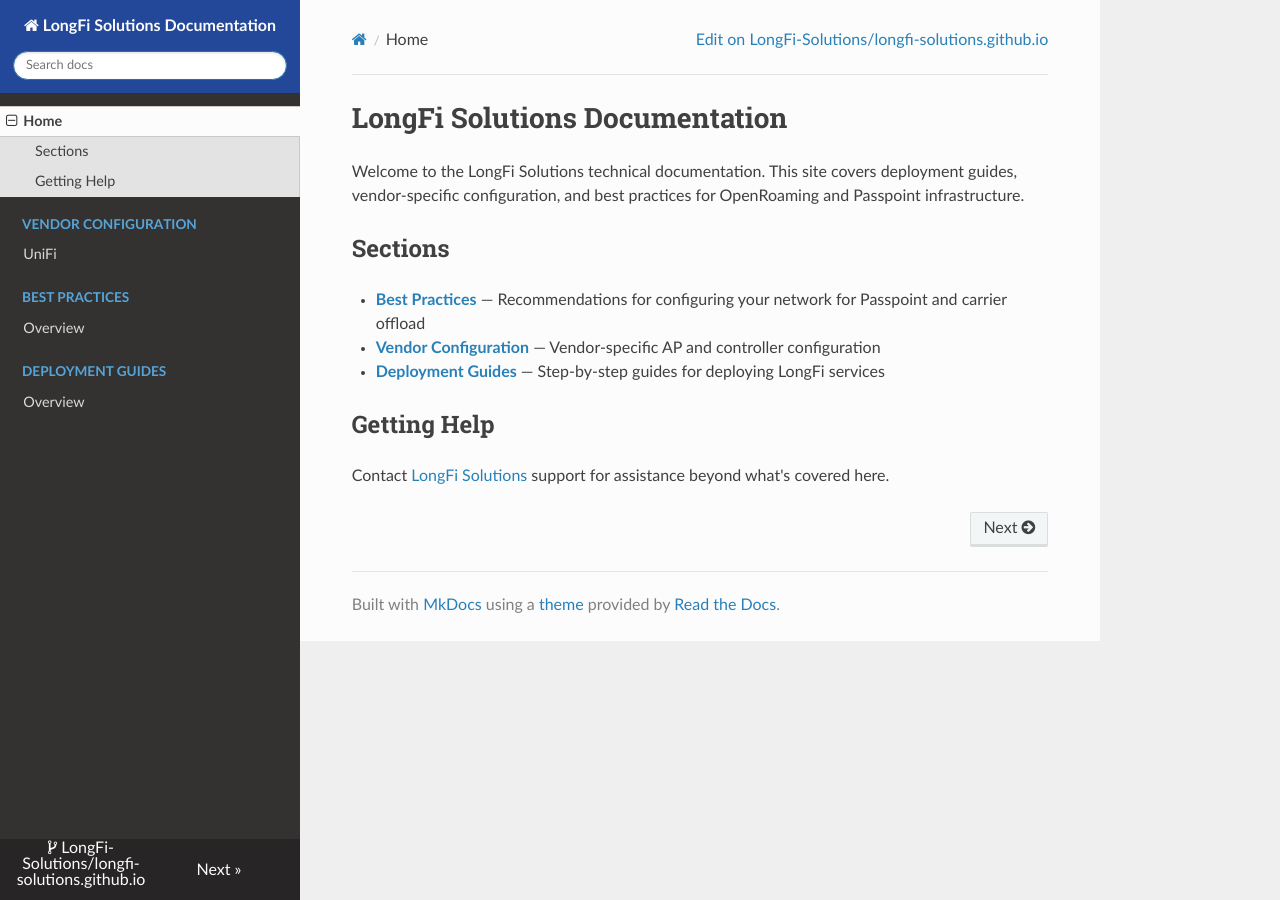
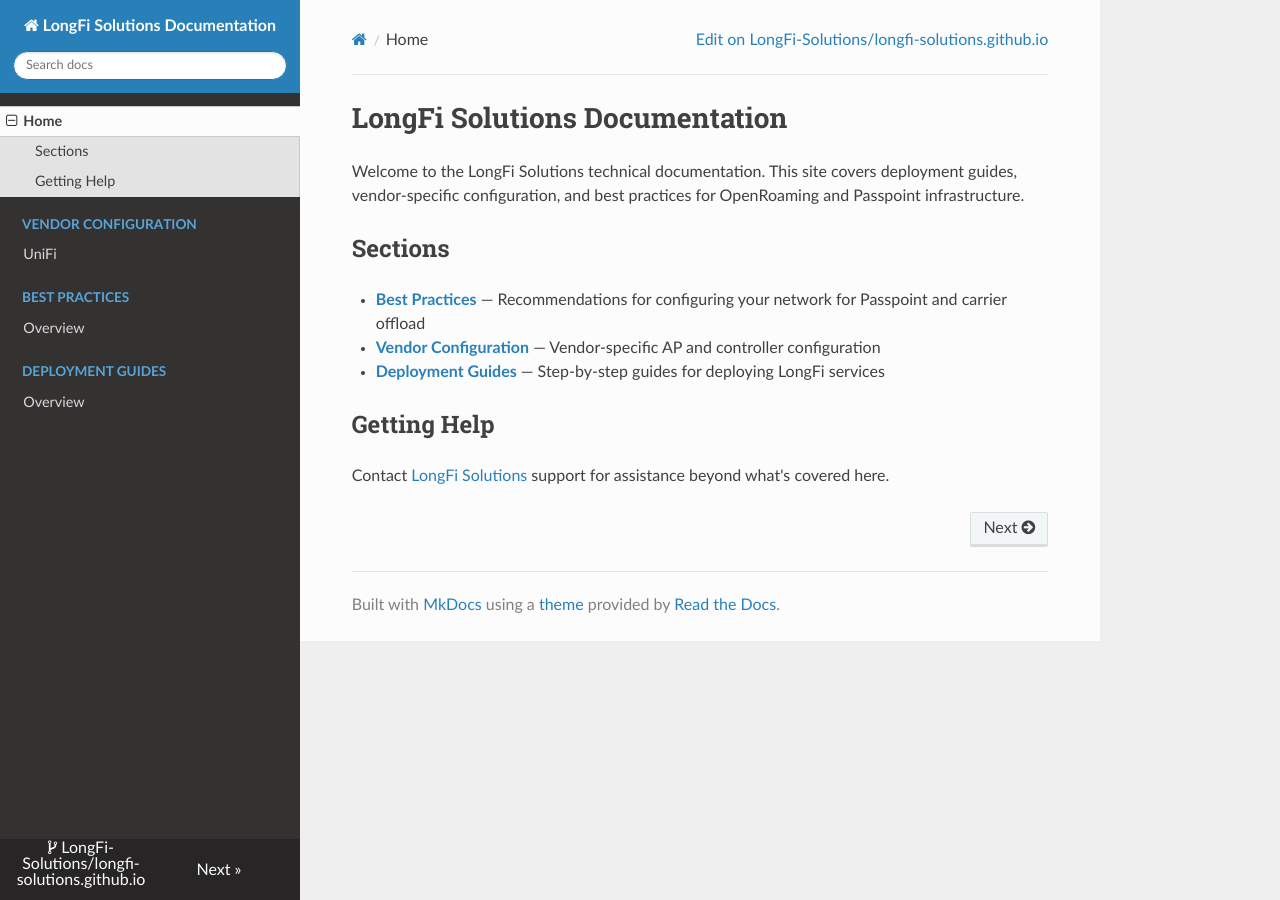
Before and after one commit to LongFi-Solutions/longfi-solutions.github.io, an MkDocs documentation site: the page built from docs/index.md, in a window 1280 px wide. Built offline with MkDocs 1.6.1, drawn with Linux system fonts in a browser that asks for light colours; nearby versions of some CDN libraries.

Commit message:
Comment out brand CSS, use default ReadTheDocs styling

```diff
--- a/docs/assets/stylesheets/brand.css
+++ b/docs/assets/stylesheets/brand.css
@@ -1,6 +1,10 @@
-/* LongFi Solutions Brand Colors */
+/* LongFi Solutions Brand Colors
+   Dark Blue:   #2C2C6E
+   Medium Blue: #244899
+   Uncomment sections below to apply brand styling.
+*/
 
 /* Top left header / site name area */
-.wy-side-nav-search {
+/* .wy-side-nav-search {
   background: #244899;
-}
+} */
```
